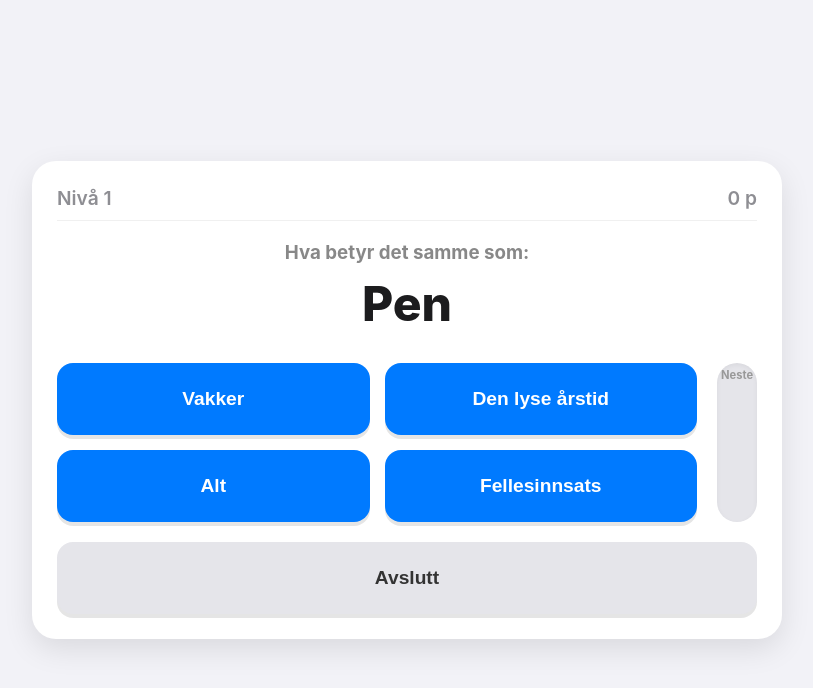
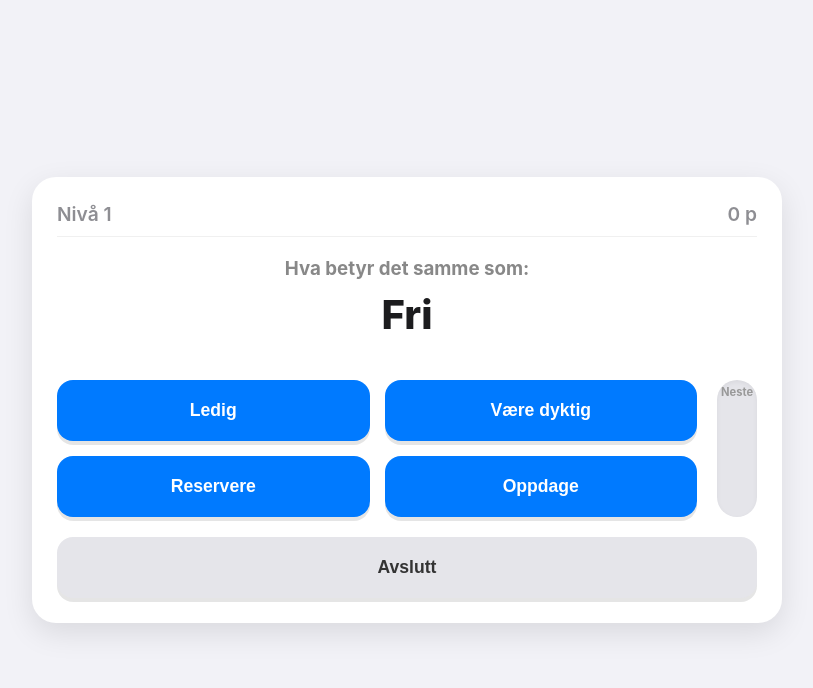
Before and after one commit to EikstuenD/Norskbygda, a plain HTML site: page index.html in a window 1280 px wide. Both pictures are taken after a click on the button "Synonymer". Shown: the whole page, without its empty margins (233-1046 px from the left). Drawn offline with Linux system fonts and the light colour scheme.

Commit message:
Update index.html

```diff
--- a/index.html
+++ b/index.html
@@ -3,7 +3,7 @@
 <head>
     <meta charset="UTF-8">
     <meta name="viewport" content="width=device-width, initial-scale=1.0, maximum-scale=1.0, user-scalable=no">
-    <title>Norsk Ordmester Pro</title>
+    <title>Norsk Ordmester - Videoutgave</title>
     <style>
         /* --- CSS: DESIGN --- */
         :root {
@@ -58,11 +58,12 @@
         .streak-visible { opacity: 1; }
 
         .word-display {
-            font-size: 3rem;
+            font-size: 2.5rem; /* Litt mindre skrift for å få plass til lengre uttrykk */
             font-weight: 800;
             margin: 10px 0 30px 0;
             color: #1C1C1E;
             text-align: center;
+            min-height: 60px;
         }
 
         /* Layout for spill-området: Knapper til venstre, Bar til høyre */
@@ -100,7 +101,6 @@
             border-radius: 0 0 20px 20px;
         }
 
-        /* Nivå-indikator på toppen av baren */
         .next-level-badge {
             position: absolute;
             top: 5px;
@@ -114,8 +114,8 @@
 
         /* Knapper */
         .btn {
-            padding: 25px 10px;
-            font-size: 1.2rem;
+            padding: 20px 5px;
+            font-size: 1.1rem; /* Justert ned litt for fraser */
             font-weight: 600;
             border: none;
             border-radius: 16px;
@@ -123,6 +123,7 @@
             color: white;
             transition: transform 0.1s;
             box-shadow: 0 4px 0 rgba(0,0,0,0.1);
+            word-wrap: break-word;
         }
         .btn:active { transform: scale(0.96); box-shadow: 0 2px 0 rgba(0,0,0,0.1); }
 
@@ -158,7 +159,6 @@
             75% { transform: translateX(5px); }
         }
 
-        /* Level Up Overlay */
         #levelup-modal {
             position: fixed; top: 0; left: 0; width: 100%; height: 100%;
             background: rgba(0,0,0,0.8);
@@ -173,8 +173,8 @@
 <body>
 
     <div id="menu-screen" class="container">
-        <h1>🇳🇴 Ordmester</h1>
-        <p style="color:#888; margin-bottom: 30px;">Lær synonymer og antonymer</p>
+        <h1>🇳🇴 Norsk Ordmester</h1>
+        <p style="color:#888; margin-bottom: 30px;">Øv på de 100 vanligste synonymene!</p>
         <button class="btn menu-btn btn-synonym" onclick="startGame('synonym')">Synonymer</button>
         <button class="btn menu-btn btn-antonym" onclick="startGame('antonym')">Antonymer</button>
     </div>
@@ -209,91 +209,59 @@
     </div>
 
     <script>
-        /* --- DATABASE --- */
+        /* --- DATABASEN FRA YOUTUBE-VIDEOEN --- */
+        /* Merk: Videoen hadde kun synonymer. Antonymer er lagt til manuelt for spillfunksjonalitet. */
         const wordDatabase = [
-            // ADJEKTIVER
-            { ord: "Glad", synonym: "Munter", antonym: "Trist" },
-            { ord: "Stor", synonym: "Svær", antonym: "Liten" },
-            { ord: "Varm", synonym: "Het", antonym: "Kald" },
-            { ord: "Rask", synonym: "Hurtig", antonym: "Treg" },
-            { ord: "Pen", synonym: "Vakker", antonym: "Stygg" },
-            { ord: "Rik", synonym: "Velstående", antonym: "Fattig" },
-            { ord: "Billig", synonym: "Rimelig", antonym: "Dyr" },
-            { ord: "Sulten", synonym: "Skrubbsulten", antonym: "Mett" },
-            { ord: "Høy", synonym: "Lang", antonym: "Lav" },
-            { ord: "Vanskelig", synonym: "Krevende", antonym: "Enkel" },
-            { ord: "Lett", synonym: "Enkel", antonym: "Tung" },
-            { ord: "Modig", synonym: "Tapper", antonym: "Feig" },
-            { ord: "Kjedelig", synonym: "Ensformig", antonym: "Spennende" },
-            { ord: "Stille", synonym: "Rolig", antonym: "Bråkete" },
-            { ord: "Smart", synonym: "Intelligent", antonym: "Dum" },
-            { ord: "Ren", synonym: "Plettfri", antonym: "Skitten" },
-            { ord: "Sterk", synonym: "Kraftig", antonym: "Svak" },
-            { ord: "Farlig", synonym: "Risikabel", antonym: "Trygg" },
-            { ord: "Snill", synonym: "Greie", antonym: "Slem" },
-            { ord: "Våt", synonym: "Fuktig", antonym: "Tørr" },
-            { ord: "Lovlig", synonym: "Tillatt", antonym: "Ulovlig" },
-            { ord: "Sann", synonym: "Ekte", antonym: "Usann" },
-            { ord: "Frisk", synonym: "Sunn", antonym: "Syk" },
-            { ord: "Søt", synonym: "Sukret", antonym: "Sur" },
-            { ord: "Mørk", synonym: "Dyster", antonym: "Lys" },
-            { ord: "Først", synonym: "Innledende", antonym: "Sist" },
-            { ord: "Tidlig", synonym: "Før", antonym: "Sent" },
-            { ord: "Gammel", synonym: "Eldre", antonym: "Ung" },
-            { ord: "Ny", synonym: "Fersk", antonym: "Brukt" },
-            { ord: "Myk", synonym: "Bløt", antonym: "Hard" },
-            { ord: "Levende", synonym: "I live", antonym: "Død" },
-            { ord: "Positiv", synonym: "Optimistisk", antonym: "Negativ" },
-            { ord: "Nær", synonym: "Tett på", antonym: "Fjern" },
-            { ord: "Sikker", synonym: "Trygg", antonym: "Usikker" },
-            { ord: "Morsom", synonym: "Artig", antonym: "Alvorlig" },
-            { ord: "Lat", synonym: "Bedagelig", antonym: "Flittig" },
-            { ord: "Tom", synonym: "Innholdsløs", antonym: "Full" },
-            { ord: "Bred", synonym: "Vid", antonym: "Smal" },
-            { ord: "Gal", synonym: "Sprø", antonym: "Normal" },
-            { ord: "Klar", synonym: "Tydelig", antonym: "Uklar" },
-            { ord: "Mett", synonym: "Forsynt", antonym: "Sulten" },
-            { ord: "Åpen", synonym: "Tilgjengelig", antonym: "Stengt" },
-            { ord: "Hele", synonym: "Alt", antonym: "Halve" },
-            { ord: "Gratis", synonym: "Kostnadsfri", antonym: "Betalt" },
-            { ord: "Travel", synonym: "Opptatt", antonym: "Ledig" },
-            // VERB
-            { ord: "Begynne", synonym: "Starte", antonym: "Slutte" },
-            { ord: "Bygge", synonym: "Konstruere", antonym: "Rive" },
-            { ord: "Kjøpe", synonym: "Handle", antonym: "Selge" },
-            { ord: "Løpe", synonym: "Springe", antonym: "Gå" },
-            { ord: "Åpne", synonym: "Lukke opp", antonym: "Lukke" },
-            { ord: "Gi", synonym: "Overrekke", antonym: "Få" },
-            { ord: "Vinne", synonym: "Seire", antonym: "Tape" },
-            { ord: "Huske", synonym: "Minnes", antonym: "Glemme" },
-            { ord: "Elske", synonym: "Holde av", antonym: "Hate" },
-            { ord: "Øke", synonym: "Stige", antonym: "Minke" },
-            { ord: "Spørre", synonym: "Undre", antonym: "Svare" },
-            { ord: "Finne", synonym: "Oppdage", antonym: "Miste" },
-            { ord: "Komme", synonym: "Ankomme", antonym: "Dra" },
-            { ord: "Le", synonym: "Flire", antonym: "Gråte" },
-            { ord: "Sovne", synonym: "Slokne", antonym: "Våkne" },
-            { ord: "Fryse", synonym: "Ise", antonym: "Svette" },
-            { ord: "Sitte", synonym: "Slå seg ned", antonym: "Stå" },
-            { ord: "Snakke", synonym: "Prate", antonym: "Tie" },
-            // SUBSTANTIVER
-            { ord: "Venn", synonym: "Kamerat", antonym: "Fiende" },
-            { ord: "Dag", synonym: "Døgn", antonym: "Natt" },
-            { ord: "Sannhet", synonym: "Fakta", antonym: "Løgn" },
-            { ord: "Suksess", synonym: "Medgang", antonym: "Fiasko" },
-            { ord: "Spørsmål", synonym: "Problemstilling", antonym: "Svar" },
-            { ord: "Kjærlighet", synonym: "Omtanke", antonym: "Hat" },
-            { ord: "Fremtid", synonym: "Morgendagen", antonym: "Fortid" },
-            { ord: "Fred", synonym: "Ro", antonym: "Krig" },
-            { ord: "Fordel", synonym: "Gevinst", antonym: "Ulempe" },
-            { ord: "Mann", synonym: "Herre", antonym: "Kvinne" },
-            { ord: "Sommer", synonym: "Den lyse årstid", antonym: "Vinter" },
-            { ord: "Himmel", synonym: "Paradis", antonym: "Helvete" },
-            { ord: "Start", synonym: "Begynnelse", antonym: "Slutt" },
-            { ord: "Topp", synonym: "Tind", antonym: "Bunn" },
-            { ord: "Glede", synonym: "Fryd", antonym: "Sorg" },
-            { ord: "Dugnad", synonym: "Fellesinnsats", antonym: "Egoisme" },
-            { ord: "Inngang", synonym: "Entré", antonym: "Utgang" }
+            { ord: "Alle steder", synonym: "Overalt", antonym: "Ingen steder" },
+            { ord: "Jobb", synonym: "Arbeid", antonym: "Fritid" },
+            { ord: "Fri", synonym: "Ledig", antonym: "Opptatt" },
+            { ord: "Ferdig", synonym: "Fullført", antonym: "Uferdig" },
+            { ord: "Ta pause", synonym: "Hvile litt", antonym: "Jobbe videre" },
+            { ord: "Gå hjem", synonym: "Dra hjem", antonym: "Bli igjen" },
+            { ord: "Se etter", synonym: "Lete etter", antonym: "Ignorere" },
+            { ord: "Ta vare på", synonym: "Passe på", antonym: "Vanskjøtte" },
+            { ord: "Slappe av", synonym: "Hvile seg", antonym: "Stresse" },
+            { ord: "Glad i", synonym: "Elske", antonym: "Hate" },
+            { ord: "Møte opp", synonym: "Komme til", antonym: "Utebli" },
+            { ord: "Ta del i", synonym: "Delta i", antonym: "Stå utenfor" },
+            { ord: "Være enig", synonym: "Ha samme mening", antonym: "Være uenig" },
+            { ord: "Lære om", synonym: "Få kunnskap", antonym: "Glemme" },
+            { ord: "Sette pris på", synonym: "Verdsette", antonym: "Mislike" },
+            { ord: "Bry seg om", synonym: "Være opptatt av", antonym: "Gi blaffen" },
+            { ord: "Kaste bort", synonym: "Sløse med", antonym: "Spare" },
+            { ord: "Ta hensyn til", synonym: "Vise omtanke", antonym: "Være hensynsløs" },
+            { ord: "Plukke opp", synonym: "Samle inn", antonym: "Kaste fra seg" },
+            { ord: "Bidra til", synonym: "Hjelpe til med", antonym: "Motarbeide" },
+            { ord: "Spise sunt", synonym: "Ha sunt kosthold", antonym: "Spise usunt" },
+            { ord: "Holde seg i form", synonym: "Trene ofte", antonym: "Forfalle" },
+            { ord: "Bli bedre", synonym: "Komme seg", antonym: "Bli verre" },
+            { ord: "Være syk", synonym: "Føle seg dårlig", antonym: "Være frisk" },
+            { ord: "Slutte", synonym: "Legge opp", antonym: "Begynne" },
+            { ord: "Komme fram", synonym: "Ankomme", antonym: "Dra" },
+            { ord: "Bestille", synonym: "Reservere", antonym: "Avbestille" },
+            { ord: "Starte", synonym: "Begynne", antonym: "Slutte" },
+            { ord: "Tjene penger", synonym: "Få inntekt", antonym: "Bruke penger" },
+            { ord: "Få jobb", synonym: "Bli ansatt", antonym: "Miste jobben" },
+            { ord: "Si opp", synonym: "Slutte i jobben", antonym: "Bli ansatt" },
+            { ord: "Møte frist", synonym: "Rekke tiden", antonym: "Komme for sent" },
+            { ord: "Stemme", synonym: "Delta i valg", antonym: "La være" },
+            { ord: "Diskutere", synonym: "Snakke om", antonym: "Tie stille" },
+            { ord: "Være uenig", synonym: "Ha annen mening", antonym: "Være enig" },
+            { ord: "Gjøre en forskjell", synonym: "Bidra positivt", antonym: "Være passiv" },
+            { ord: "Føle seg bra", synonym: "Ha det godt", antonym: "Føle seg dårlig" },
+            { ord: "Sove godt", synonym: "Få nok søvn", antonym: "Sove dårlig" },
+            { ord: "Være avslappet", synonym: "Føle seg rolig", antonym: "Være stresset" },
+            { ord: "Beskytte", synonym: "Ta vare på", antonym: "Ødelegge" },
+            { ord: "Gjenvinne", synonym: "Resirkulere", antonym: "Kaste i søpla" },
+            { ord: "Reise langt", synonym: "Dra langt", antonym: "Bli hjemme" },
+            { ord: "Planlegge", synonym: "Forberede", antonym: "Ta på sparket" },
+            { ord: "Være sliten", synonym: "Føle seg utmattet", antonym: "Være opplagt" },
+            { ord: "Ta en dusj", synonym: "Vaske seg", antonym: "Bli skitten" },
+            { ord: "Være sikker", synonym: "Føle seg trygg", antonym: "Være usikker" },
+            { ord: "Være flink", synonym: "Være dyktig", antonym: "Være udugelig" },
+            { ord: "Huske", synonym: "Komme på", antonym: "Glemme" },
+            { ord: "Finne ut", synonym: "Oppdage", antonym: "Overse" },
+            { ord: "Kjenne til", synonym: "Vite om", antonym: "Være ukjent med" }
         ];
 
         /* --- LOGIKK --- */
@@ -301,8 +269,8 @@
         let score = 0;
         let level = 1;
         let streak = 0;
-        let pointsToNextLevel = 100; // Hvor mange poeng per level
-        let currentLevelScore = 0;   // Poeng i nåværende level
+        let pointsToNextLevel = 100;
+        let currentLevelScore = 0;
 
         function startGame(mode) {
             currentMode = mode;
@@ -345,7 +313,7 @@
                 btn.className = 'btn';
                 btn.innerText = opt;
 
-                // Fargekode basert på modus
+                // Fargekode
                 if(currentMode === 'synonym') btn.classList.add('btn-synonym');
                 else btn.classList.add('btn-antonym');
 
@@ -355,7 +323,6 @@
         }
 
         function checkAnswer(selected, correct, btnElem, event) {
-            // Lås knapper
             const allBtns = document.querySelectorAll('#options-container .btn');
             allBtns.forEach(b => b.disabled = true);
 
@@ -381,7 +348,7 @@
                 allBtns.forEach(b => {
                     if (b.innerText === correct) {
                         b.classList.add('correct-anim');
-                        b.style.opacity = "0.7"; // Vis hva som var rett
+                        b.style.opacity = "0.7";
                     }
                 });
 
@@ -393,7 +360,6 @@
         function levelUp() {
             level++;
             currentLevelScore = 0;
-            // Vis level up modal
             document.getElementById('new-level-num').innerText = level;
             setTimeout(() => {
                 document.getElementById('levelup-modal').classList.remove('hidden');
@@ -410,13 +376,11 @@
             document.getElementById('score-display').innerText = score + " p";
             document.getElementById('level-display').innerText = "Nivå " + level;
 
-            // Oppdater streak
             const streakElem = document.getElementById('streak-display');
             streakElem.innerText = "🔥 " + streak;
             if(streak > 1) streakElem.classList.add('streak-visible');
             else streakElem.classList.remove('streak-visible');
 
-            // Oppdater progress bar
             const percentage = (currentLevelScore / pointsToNextLevel) * 100;
             document.getElementById('progress-fill').style.height = percentage + "%";
         }
```
